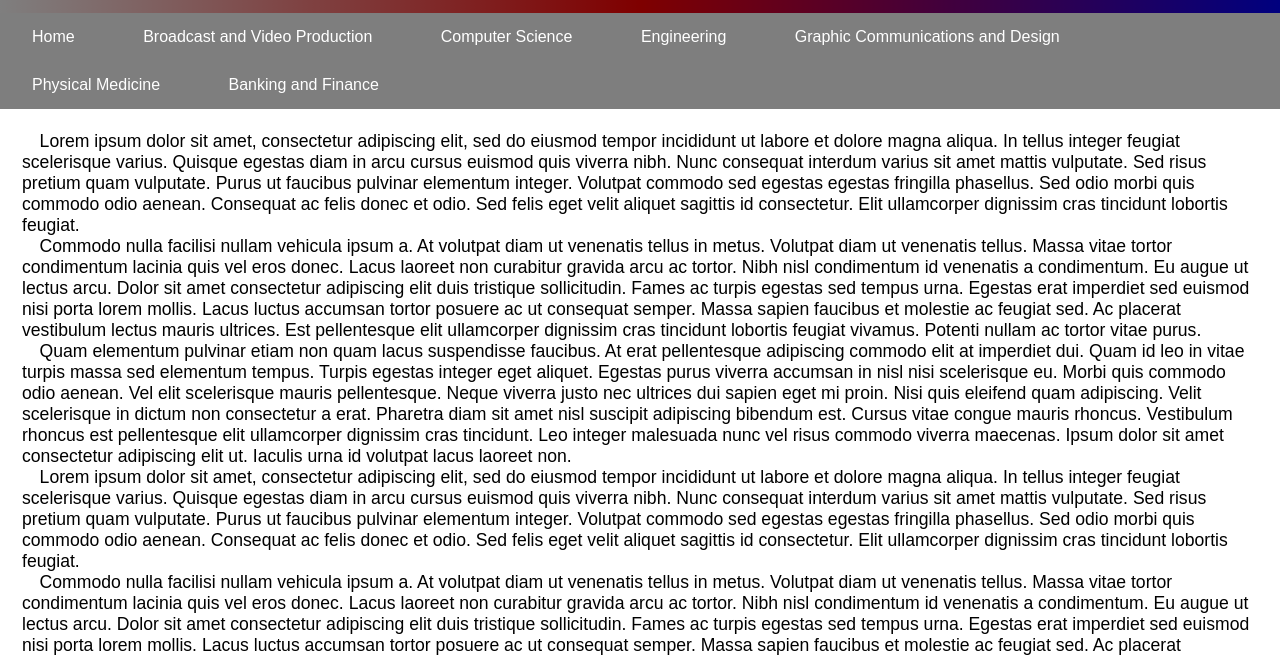
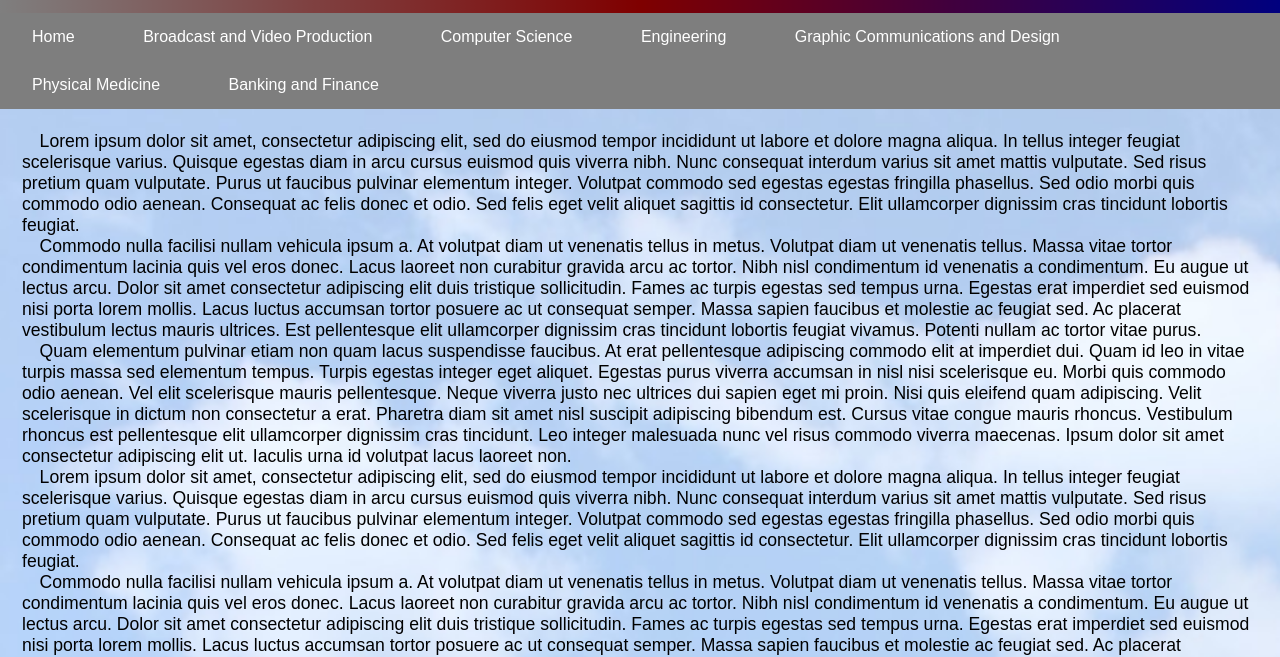
Before and after one commit to deandrakosen/deandrakosen.gethub.io, a plain HTML site: page index.html in a window 1280 px wide. Shown: the part 135-792 px from the top of the page. Drawn offline with Linux system fonts and the light colour scheme; files whose address does not match are found by name.

Commit message:
Update styles.css

```diff
--- a/styles.css
+++ b/styles.css
@@ -166,7 +166,7 @@ body{
 }
 
 .home-content{
-    background-image: url(images/walton-building-1-40.jpg);
+    background-image: url(https://github.com/deandrakosen/deandrakosen.gethub.io/blob/main/walton-building-1-40.jpg);
     background-repeat: no-repeat;
     background-size: cover;
 
```
